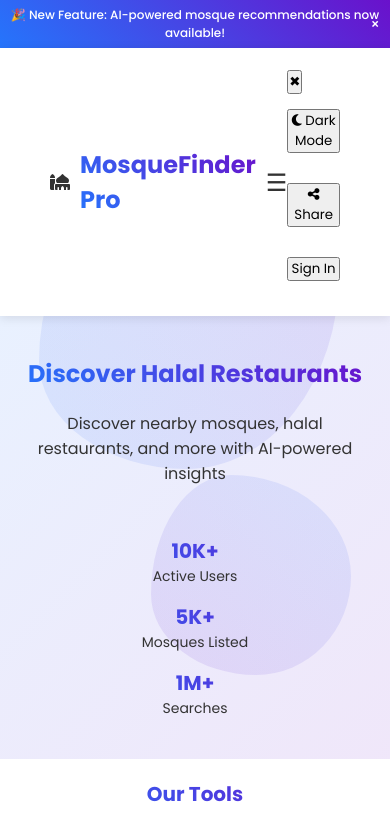
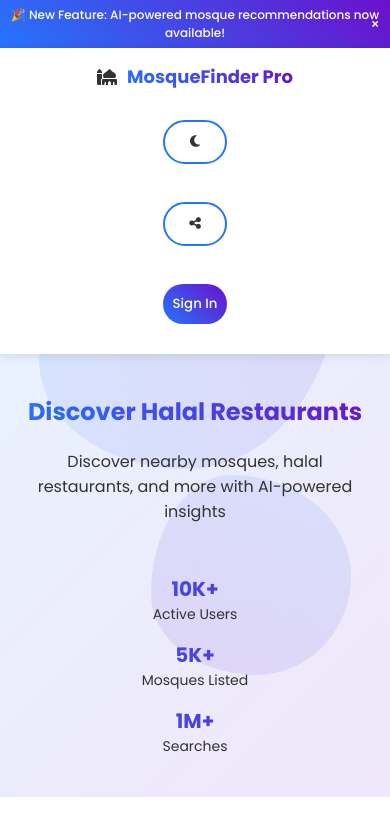
Before and after one commit to yasiir564/Mymosque, a plain HTML site: page index.html in a window 390 px wide. Shown: the top 814 px of the page. Drawn offline with Linux system fonts and the light colour scheme; some packages are replaced by stand-ins of ours; a script that the page names is missing.

Commit message:
Update index.html

```diff
--- a/index.html
+++ b/index.html
@@ -92,14 +92,14 @@
 }
 
 
-    /* Header Styles */
+       /* Header */
 .header {
     display: flex;
     justify-content: space-between;
     align-items: center;
     padding: 20px 50px;
     background: var(--bg-color);
-            box-shadow: 0 2px 10px rgba(0, 0, 0, 0.1);
+    box-shadow: 0 2px 10px rgba(0,0,0,0.1);
     position: sticky;
     top: 0;
     z-index: 1000;
@@ -119,64 +119,86 @@
     -webkit-text-fill-color: transparent;
 }
 
-        .menu-toggle {
-            font-size: 24px;
-            background: none;
+.header-buttons {
+    display: flex;
+    gap: 15px;
+}
+
+.btn {
+    padding: 10px 20px;
+    border-radius: 25px;
     border: none;
     cursor: pointer;
-            display: none;
+    transition: all 0.3s ease;
+    font-weight: 500;
+}
+
+.btn-primary {
+    background: linear-gradient(45deg, var(--primary-color), var(--secondary-color));
+    color: white;
+}
+
+.btn-secondary {
+    background: transparent;
+    border: 2px solid var(--primary-color);
     color: var(--text-color);
 }
 
-        /* Overlay Menu Styles */
-        .overlay {
-            position: fixed;
-            top: 0;
-            left: 0;
-            width: 100%;
-            height: 100%;
-            background: rgba(0, 0, 0, 0.8);
-            display: none;
-            justify-content: center;
-            align-items: center;
-            flex-direction: column;
-            z-index: 2000;
+/* Responsive Styles */
+@media screen and (max-width: 1024px) {
+    .header {
+        padding: 15px 30px;
     }
 
-        .overlay.active {
-            display: flex;
+    .logo {
+        font-size: 20px;
     }
 
-        .overlay .close-btn {
-            position: absolute;
-            top: 20px;
-            right: 20px;
-            font-size: 30px;
-            background: none;
-            border: none;
-            color: white;
-            cursor: pointer;
+    .header-buttons {
+        gap: 10px;
     }
 
-        .overlay .menu-item {
-            font-size: 24px;
-            color: white;
-            margin: 15px 0;
-            text-decoration: none;
-            transition: color 0.3s ease;
-        }
-
-        .overlay .menu-item:hover {
-            color: var(--primary-color);
-        }
-
-        /* Responsive Styles */
-        @media screen and (max-width: 768px) {
-            .menu-toggle {
-                display: block;
+    .btn {
+        padding: 8px 18px;
     }
 }
 
+@media screen and (max-width: 768px) {
+    .header {
+        flex-direction: column;
+        padding: 15px;
+        text-align: center;
+    }
+
+    .logo-container {
+        margin-bottom: 15px;
+    }
+
+    .header-buttons {
+        flex-direction: column;
+        gap: 10px;
+    }
+
+    .btn {
+        width: 100%;
+        padding: 12px;
+    }
+}
+
+@media screen and (max-width: 480px) {
+    .logo {
+        font-size: 18px;
+    }
+
+    .header-buttons {
+        flex-direction: column;
+        gap: 8px;
+    }
+
+    .btn {
+        padding: 10px;
+    }
+}
 
        /* Hero Section */
 .hero {
@@ -892,25 +914,17 @@
         <div class="logo-container">
             <i class="fas fa-mosque"></i>
             <span class="logo">MosqueFinder Pro</span>
-        <!-- Hamburger Menu -->
-        <button class="menu-toggle" onclick="toggleSidebar()">☰</button>
         </div>
-    <!-- Sidebar -->
-    <div class="sidebar" id="sidebar">
-        <button class="close-btn" onclick="toggleSidebar()">✖</button>
         <div class="header-buttons">
             <button class="btn btn-secondary" onclick="toggleDarkMode()">
-                <i class="fas fa-moon"></i> Dark Mode
+                <i class="fas fa-moon"></i>
             </button>
             <button class="btn btn-secondary" onclick="shareWebsite()">
-                <i class="fas fa-share-alt"></i> Share
+                <i class="fas fa-share-alt"></i>
             </button>
             <button class="btn btn-primary">Sign In</button>
         </div>
-    </div>
     </header>
-
-
 
     <!-- Hero Section -->
     <section class="hero">
@@ -1144,20 +1158,6 @@
             // Set a timestamp for when the announcement was closed
             localStorage.setItem('announcementClosedTime', Date.now());
         }
-         function toggleSidebar() {
-            const sidebar = document.getElementById('sidebar');
-            sidebar.classList.toggle('active');
-        }
-
-        // Placeholder functions
-        function toggleDarkMode() {
-            alert("Dark mode toggled!");
-        }
-
-        function shareWebsite() {
-            alert("Share functionality triggered!");
-        }
-
 
         // Check if announcement should be shown (24 hour cooldown)
         window.addEventListener('load', () => {
@@ -1180,7 +1180,6 @@
                 });
             });
         });
-
 
         // Intersection Observer for fade-in animations
         const observer = new IntersectionObserver((entries) => {
```
Lines whose indentation alone changed are shown as unchanged.
